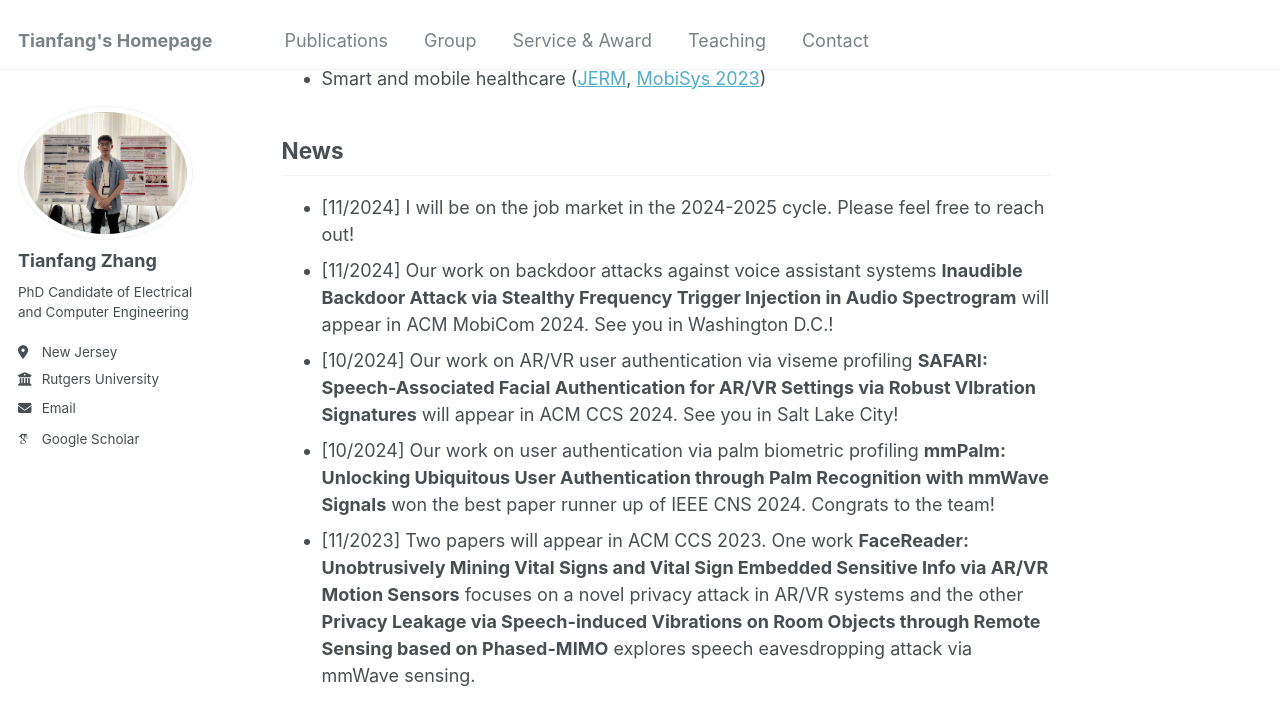
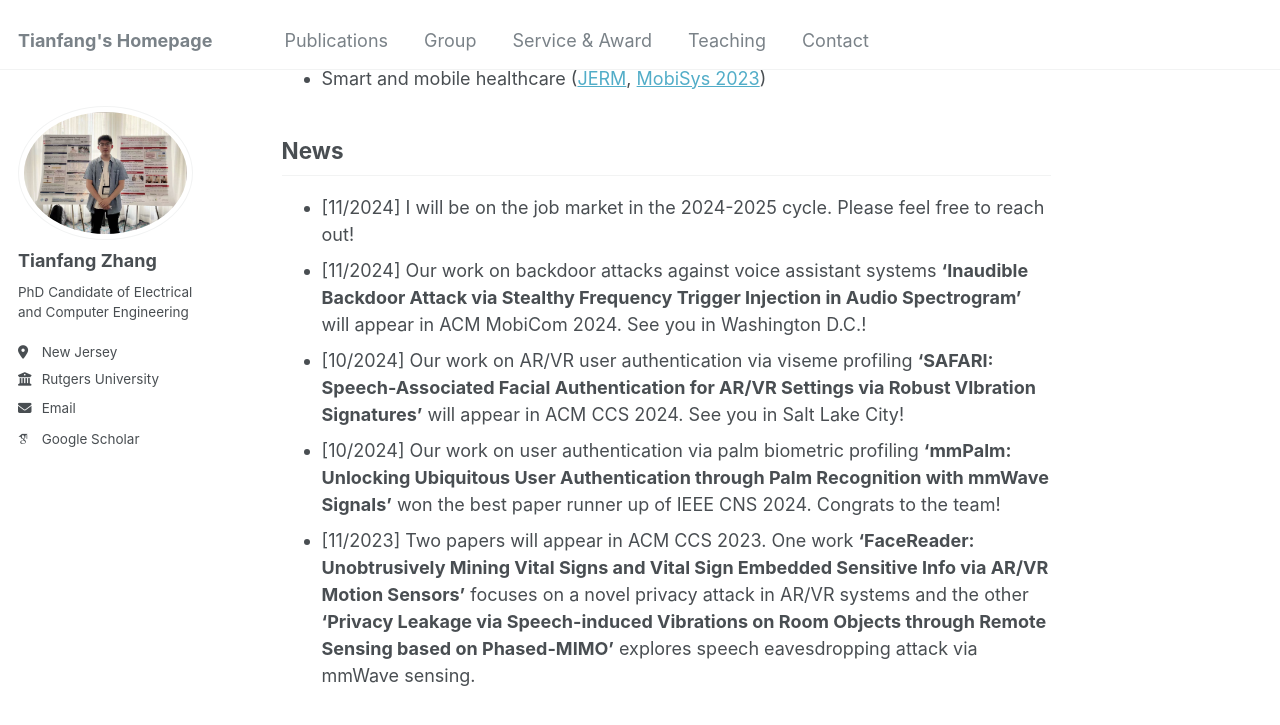
Before and after one commit to tianfang96/tianfang96.github.io, a Jekyll site: the page built from _pages/about.md, in a window 1280 px wide and 900 px high, scrolled down 587 px. Shown: the top 725 px of the window. Built offline with Jekyll 4.4.1, drawn with Linux system fonts in a browser that asks for light colours; some web fonts are replaced.

```diff
--- a/_pages/about.md
+++ b/_pages/about.md
@@ -20,7 +20,7 @@ Research Interest
 News
 ----------
 - [11/2024] I will be on the job market in the 2024-2025 cycle. Please feel free to reach out!
-- [11/2024] Our work on backdoor attacks against voice assistant systems **Inaudible Backdoor Attack via Stealthy Frequency Trigger Injection in Audio Spectrogram** will appear in ACM MobiCom 2024. See you in Washington D.C.!
-- [10/2024] Our work on AR/VR user authentication via viseme profiling **SAFARI: Speech-Associated Facial Authentication for AR/VR Settings via Robust VIbration Signatures** will appear in ACM CCS 2024. See you in Salt Lake City!
-- [10/2024] Our work on user authentication via palm biometric profiling **mmPalm: Unlocking Ubiquitous User Authentication through Palm Recognition with mmWave Signals** won the best paper runner up of IEEE CNS 2024. Congrats to the team!
-- [11/2023] Two papers will appear in ACM CCS 2023. One work **FaceReader: Unobtrusively Mining Vital Signs and Vital Sign Embedded Sensitive Info via AR/VR Motion Sensors** focuses on a novel privacy attack in AR/VR systems and the other **Privacy Leakage via Speech-induced Vibrations on Room Objects through Remote Sensing based on Phased-MIMO** explores speech eavesdropping attack via mmWave sensing.
+- [11/2024] Our work on backdoor attacks against voice assistant systems **'Inaudible Backdoor Attack via Stealthy Frequency Trigger Injection in Audio Spectrogram'** will appear in ACM MobiCom 2024. See you in Washington D.C.!
+- [10/2024] Our work on AR/VR user authentication via viseme profiling **'SAFARI: Speech-Associated Facial Authentication for AR/VR Settings via Robust VIbration Signatures'** will appear in ACM CCS 2024. See you in Salt Lake City!
+- [10/2024] Our work on user authentication via palm biometric profiling **'mmPalm: Unlocking Ubiquitous User Authentication through Palm Recognition with mmWave Signals'** won the best paper runner up of IEEE CNS 2024. Congrats to the team!
+- [11/2023] Two papers will appear in ACM CCS 2023. One work **'FaceReader: Unobtrusively Mining Vital Signs and Vital Sign Embedded Sensitive Info via AR/VR Motion Sensors'** focuses on a novel privacy attack in AR/VR systems and the other **'Privacy Leakage via Speech-induced Vibrations on Room Objects through Remote Sensing based on Phased-MIMO'** explores speech eavesdropping attack via mmWave sensing.
```
